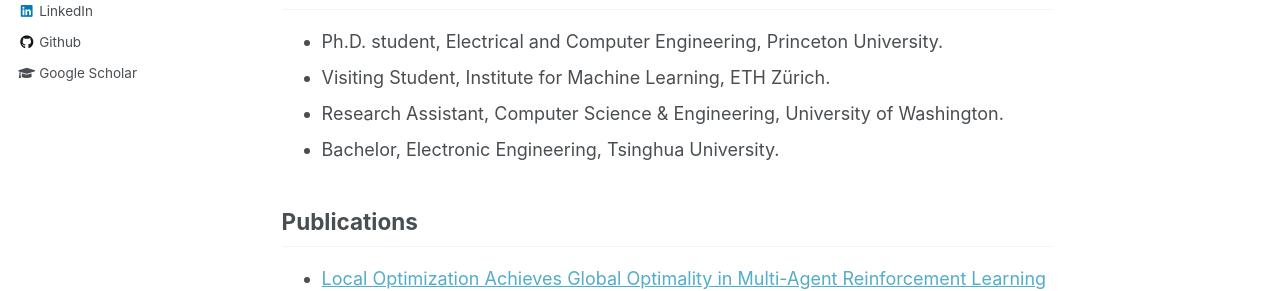
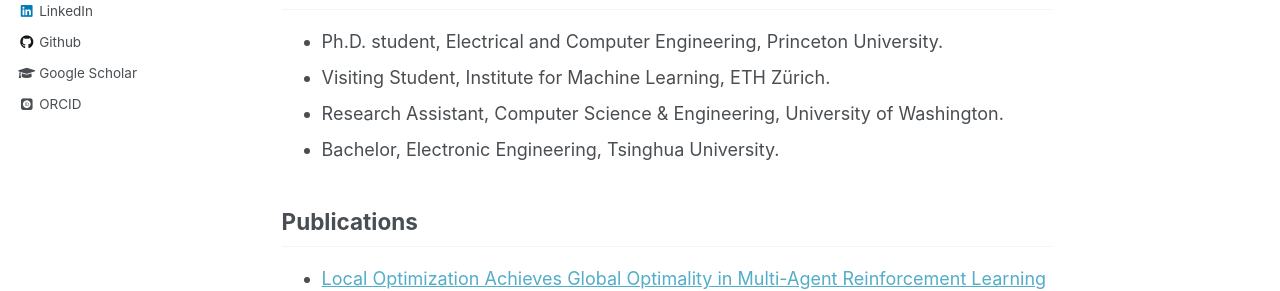
Before and after one commit to zhaoyl18/zhaoyl18.github.io, a Jekyll site: the page built from _pages/about.md, in a window 1280 px wide. Shown: the part 393-684 px from the top of the page. Built offline with Jekyll 4.4.1, drawn with Linux system fonts in a browser that asks for light colours; some web fonts are replaced.

Commit message:
Update _config.yml

```diff
--- a/_config.yml
+++ b/_config.yml
@@ -87,7 +87,9 @@ author:
   email            : "yulaiz@princeton.edu"
   linkedin         :  yulaizhao
   googlescholar    :  https://scholar.google.com/citations?user=r-mWYj0AAAAJ
+  OpenReview       : https://openreview.net/profile?id=~Yulai_Zhao1
   bitbucket        :
+  orcid            : https://orcid.org/0000-0002-6930-3590
   codepen          :
   dribbble         :
   flickr           :
```
